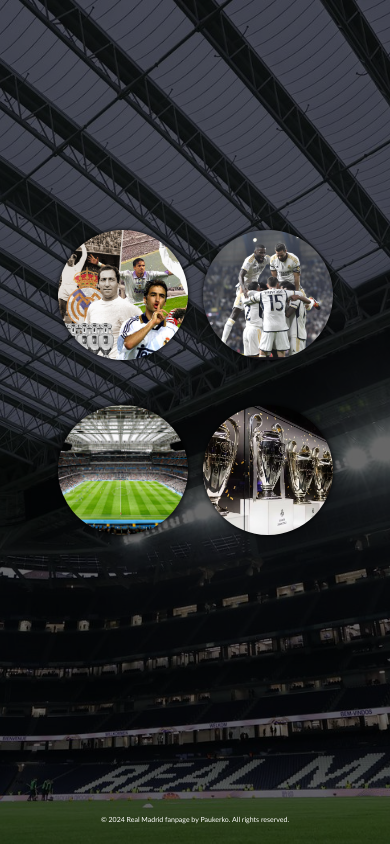
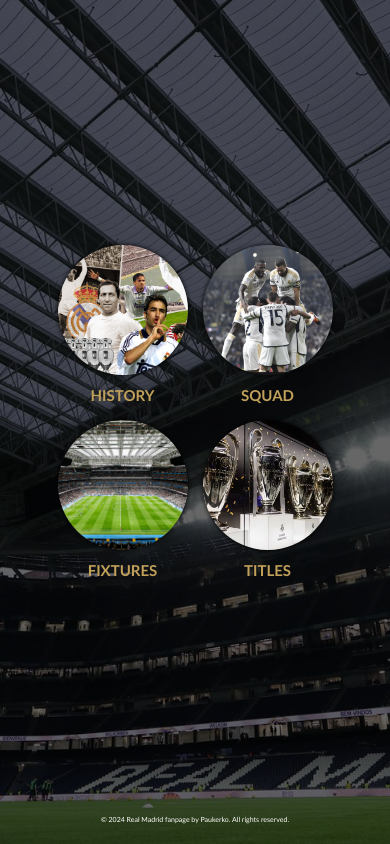
Before and after one commit to paukerko/Real-Madrid, a plain HTML site: page index.html in a window 390 px wide. Drawn offline with Linux system fonts and the light colour scheme.

Commit message:
fixed text - yes another time

```diff
--- a/main.css
+++ b/main.css
@@ -154,7 +154,8 @@ p {
     align-items: center;
     justify-content: center;
     text-decoration: none;
-    margin-bottom: 30px; /* Add some spacing between grid items */
+    margin-top: 15px; /* Add some spacing between grid items */
+    margin-bottom: 15px; /* Add some spacing between grid items */
     filter: grayscale(0%);
     transform: none;
   }
@@ -173,6 +174,7 @@ p {
     font-weight: bold;
     text-transform: uppercase;
     font-size: 15px;
+    display: block;
     margin-top: 170px;
   }
 
```
Also changed, not shown: 1 other file.
